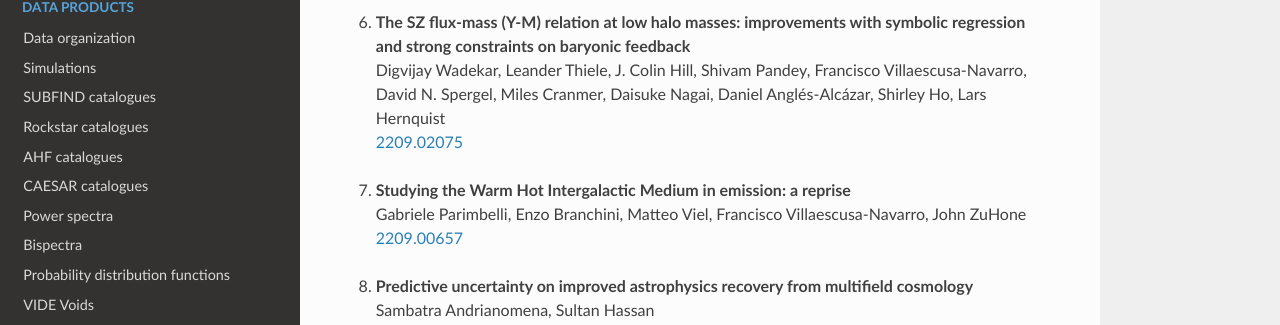
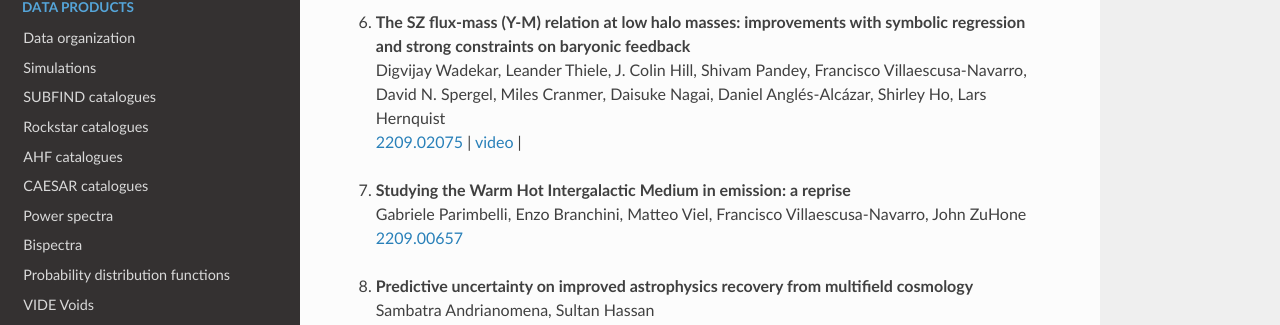
Before and after one commit to franciscovillaescusa/CAMELS, a Sphinx documentation site: the page built from docs/source/publications.rst, in a window 1280 px wide and 900 px high, scrolled down 600 px. Shown: the part 125-450 px from the top of the window. Built offline with Sphinx 7.4.7 and the Read the Docs theme 2.0.0, drawn with Linux system fonts in a browser that asks for light colours; pages that are not in the unit, such as notebooks, are missing from menus.

Commit message:
video added

```diff
--- a/docs/source/publications.rst
+++ b/docs/source/publications.rst
@@ -24,7 +24,7 @@ Publications
 
 #. | **The SZ flux-mass (Y-M) relation at low halo masses: improvements with symbolic regression and strong constraints on baryonic feedback**
    | Digvijay Wadekar, Leander Thiele, J. Colin Hill, Shivam Pandey, Francisco Villaescusa-Navarro, David N. Spergel, Miles Cranmer, Daisuke Nagai, Daniel Anglés-Alcázar, Shirley Ho, Lars Hernquist
-   | `2209.02075 <https://arxiv.org/abs/2209.02075>`_
+   | `2209.02075 <https://arxiv.org/abs/2209.02075>`_ | `video <https://www.youtube.com/watch?v=JKpXrMb4dJg>`_ |
 
 #. | **Studying the Warm Hot Intergalactic Medium in emission: a reprise**
    | Gabriele Parimbelli, Enzo Branchini, Matteo Viel, Francisco Villaescusa-Navarro, John ZuHone
```
